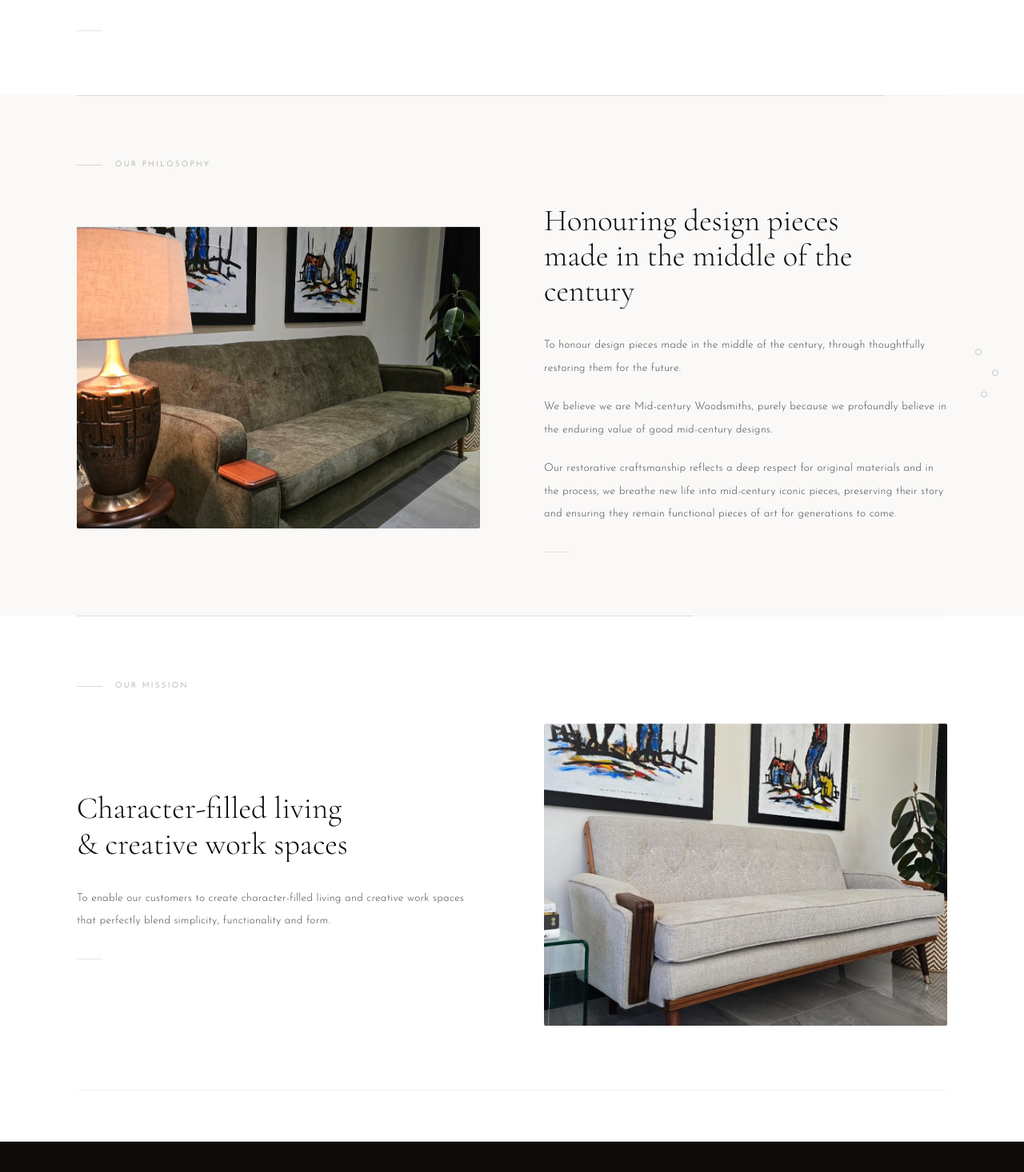
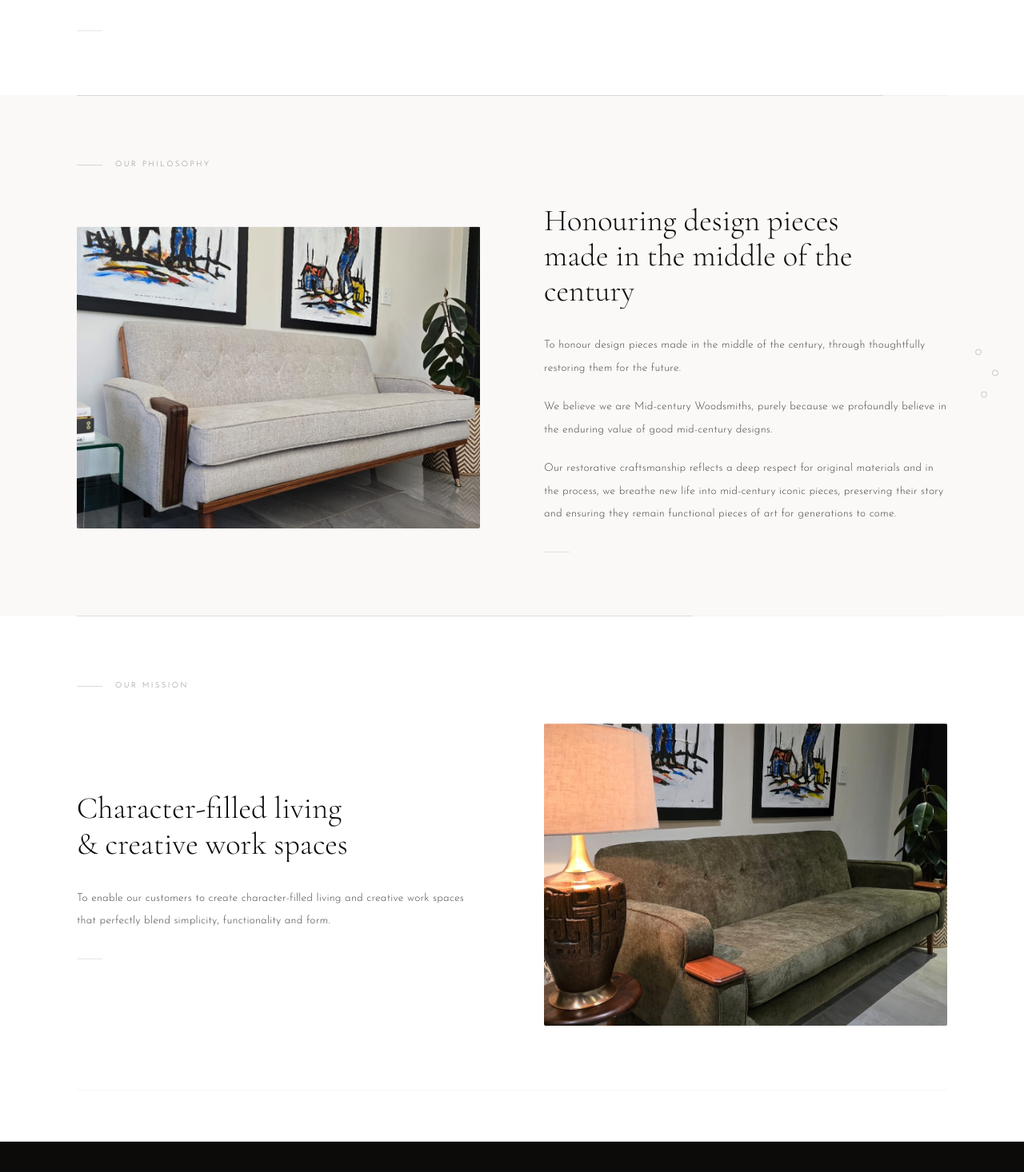
Before and after one commit to nostalgic-code/midcenturist-official, a Next.js app in the folder app/: page /about in a window 1280 px wide. Shown: the part 1340-2806 px from the top of the page at 80% size. Built offline with nearby package versions, Linux system fonts and the light colour scheme; no server answers.

Commit message:
Swap Philosophy and Mission section images

```diff
--- a/app/src/components/AboutStory.tsx
+++ b/app/src/components/AboutStory.tsx
@@ -45,8 +45,8 @@ const SECTIONS = [
       'We believe we are Mid-century Woodsmiths, purely because we profoundly believe in the enduring value of good mid-century designs.',
       'Our restorative craftsmanship reflects a deep respect for original materials and in the process, we breathe new life into mid-century iconic pieces, preserving their story and ensuring they remain functional pieces of art for generations to come.',
     ],
-    image: '/images/suede%20couch/images/PHOTO-2026-04-15-18-49-00.jpg',
-    imageAlt: 'Curated mid-century furniture showroom',
+    image: '/images/office%20couch/images%20(1)/PHOTO-2026-04-15-18-48-00.jpg',
+    imageAlt: 'Restored mid-century modern couch',
   },
   {
     label: 'Our Mission',
@@ -54,8 +54,8 @@ const SECTIONS = [
     body: [
       'To enable our customers to create character-filled living and creative work spaces that perfectly blend simplicity, functionality and form.',
     ],
-    image: '/images/office%20couch/images%20(1)/PHOTO-2026-04-15-18-48-00.jpg',
-    imageAlt: 'Restored mid-century modern couch',
+    image: '/images/suede%20couch/images/PHOTO-2026-04-15-18-49-00.jpg',
+    imageAlt: 'Curated mid-century furniture showroom',
   },
 ]
 
```
